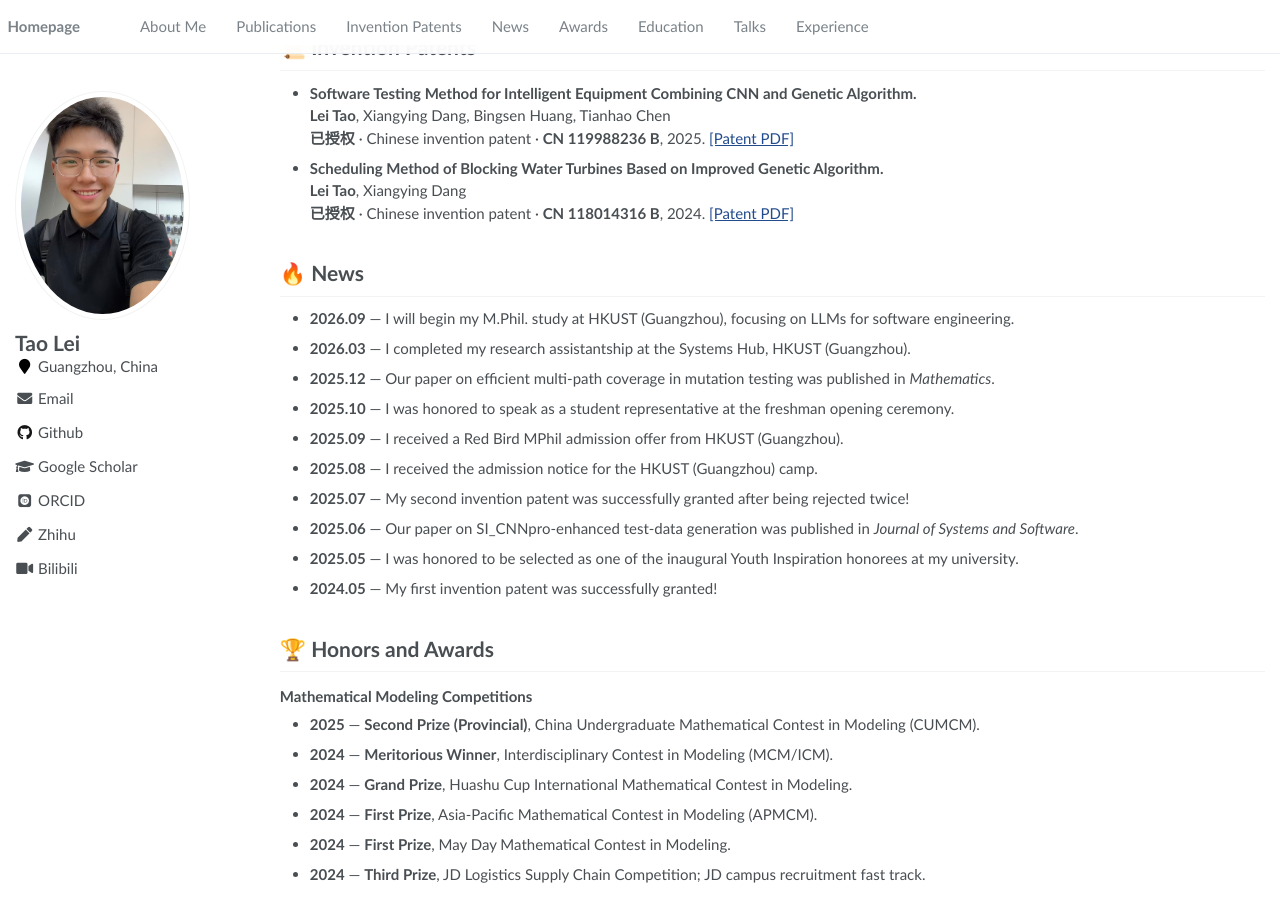
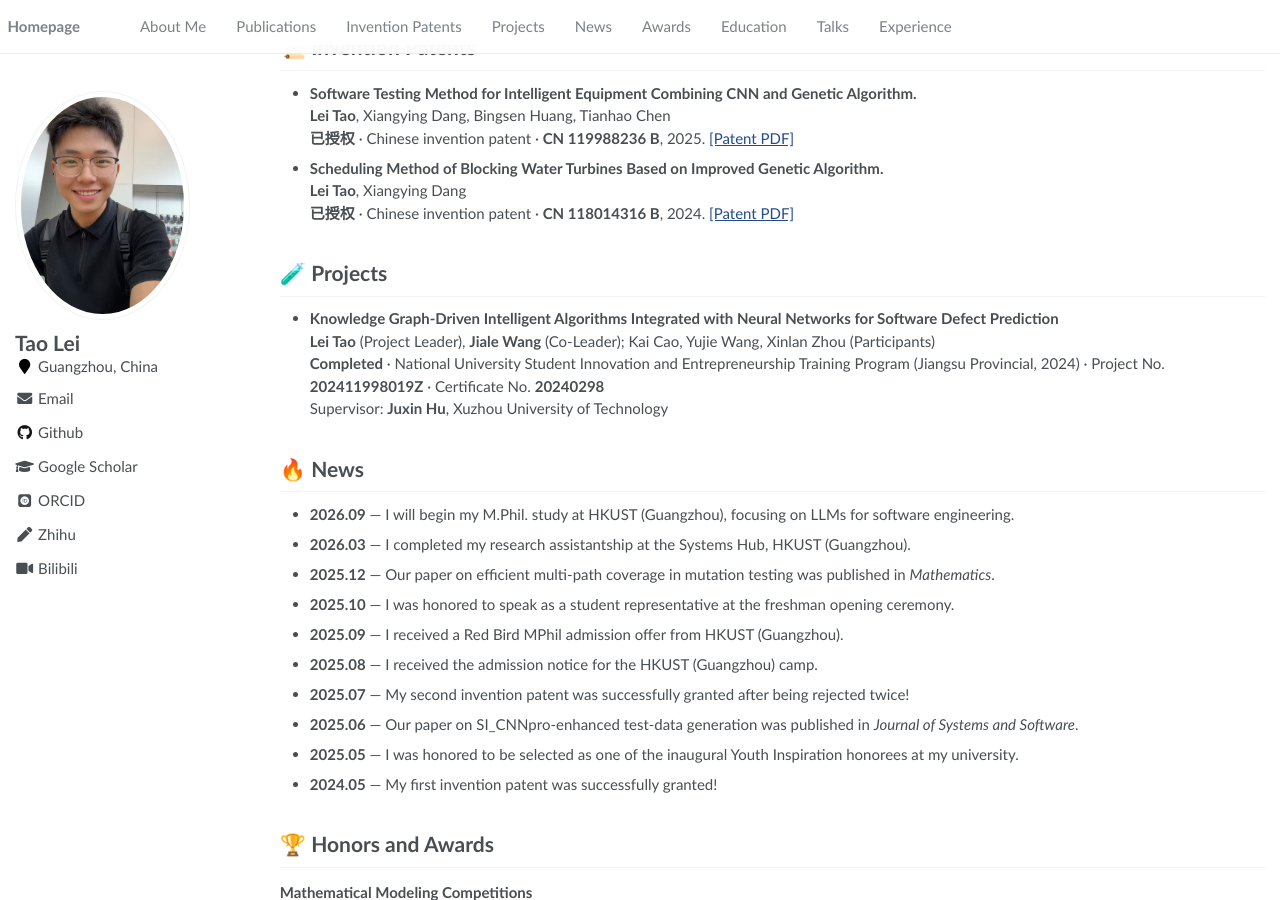
Before and after one commit to LayTAO/laytao.github.io, a Jekyll site: the page built from _pages/about.md, in a window 1280 px wide and 900 px high, scrolled down 1015 px. Built offline with Jekyll 4.4.1, drawn with Linux system fonts in a browser that asks for light colours; some web fonts are replaced.

Commit message:
Point patent links to local PDFs and add Projects section.
Update navigation to include Projects alongside the new content.

Co-authored-by: Cursor <cursoragent@cursor.com>

```diff
--- a/_data/navigation.yml
+++ b/_data/navigation.yml
@@ -8,6 +8,9 @@ main:
 
   - title: "Invention Patents"
     url: "#patents"
+
+  - title: "Projects"
+    url: "#projects"
 
   - title: "News"
     url: "#news"
--- a/_pages/about.md
+++ b/_pages/about.md
@@ -76,10 +76,19 @@ Qian Qu, Xiangying Dang, Heng Xia, **Lei Tao**
 
 - **Software Testing Method for Intelligent Equipment Combining CNN and Genetic Algorithm.**
   **Lei Tao**, Xiangying Dang, Bingsen Huang, Tianhao Chen
-  **已授权** · Chinese invention patent · **CN 119988236 B**, 2025. [[Patent PDF]](https://weaslypaper-coder.github.io/LT/files/%E5%8F%91%E6%98%8E%E4%B8%93%E5%88%A92.pdf)
+  **已授权** · Chinese invention patent · **CN 119988236 B**, 2025. [[Patent PDF]](files/patents/cn119988236b.pdf)
 - **Scheduling Method of Blocking Water Turbines Based on Improved Genetic Algorithm.**
   **Lei Tao**, Xiangying Dang
-  **已授权** · Chinese invention patent · **CN 118014316 B**, 2024. [[Patent PDF]](https://weaslypaper-coder.github.io/LT/files/%E5%8F%91%E6%98%8E%E4%B8%93%E5%88%A91.pdf)
+  **已授权** · Chinese invention patent · **CN 118014316 B**, 2024. [[Patent PDF]](files/patents/cn118014316b.pdf)
+
+<span class="anchor" id="projects"></span>
+
+# 🧪 Projects
+
+- **Knowledge Graph-Driven Intelligent Algorithms Integrated with Neural Networks for Software Defect Prediction**
+  **Lei Tao** (Project Leader), **Jiale Wang** (Co-Leader); Kai Cao, Yujie Wang, Xinlan Zhou (Participants)
+  **Completed** · National University Student Innovation and Entrepreneurship Training Program (Jiangsu Provincial, 2024) · Project No. **202411998019Z** · Certificate No. **20240298**
+  Supervisor: **Juxin Hu**, Xuzhou University of Technology
 
 <span class="anchor" id="news"></span>
 
```
